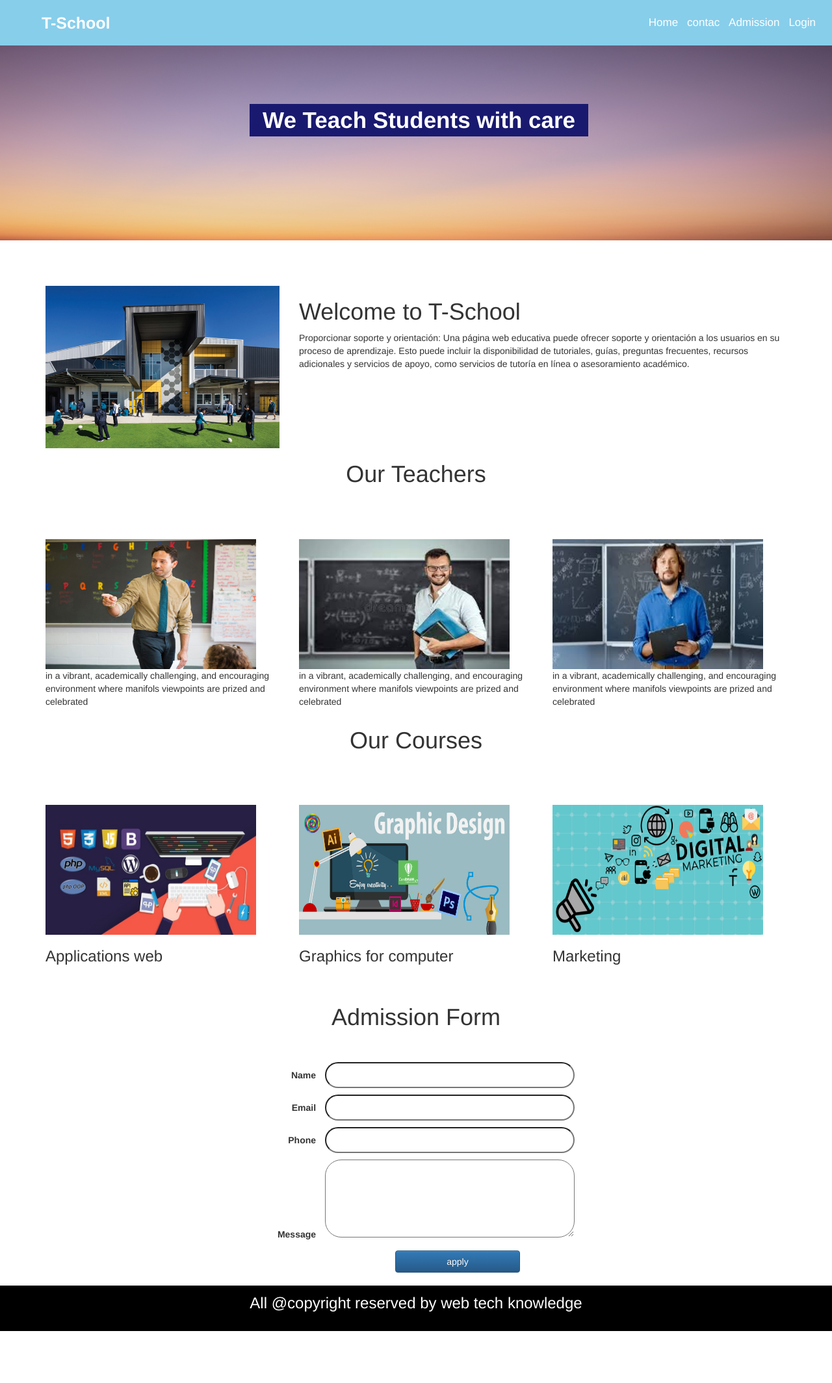
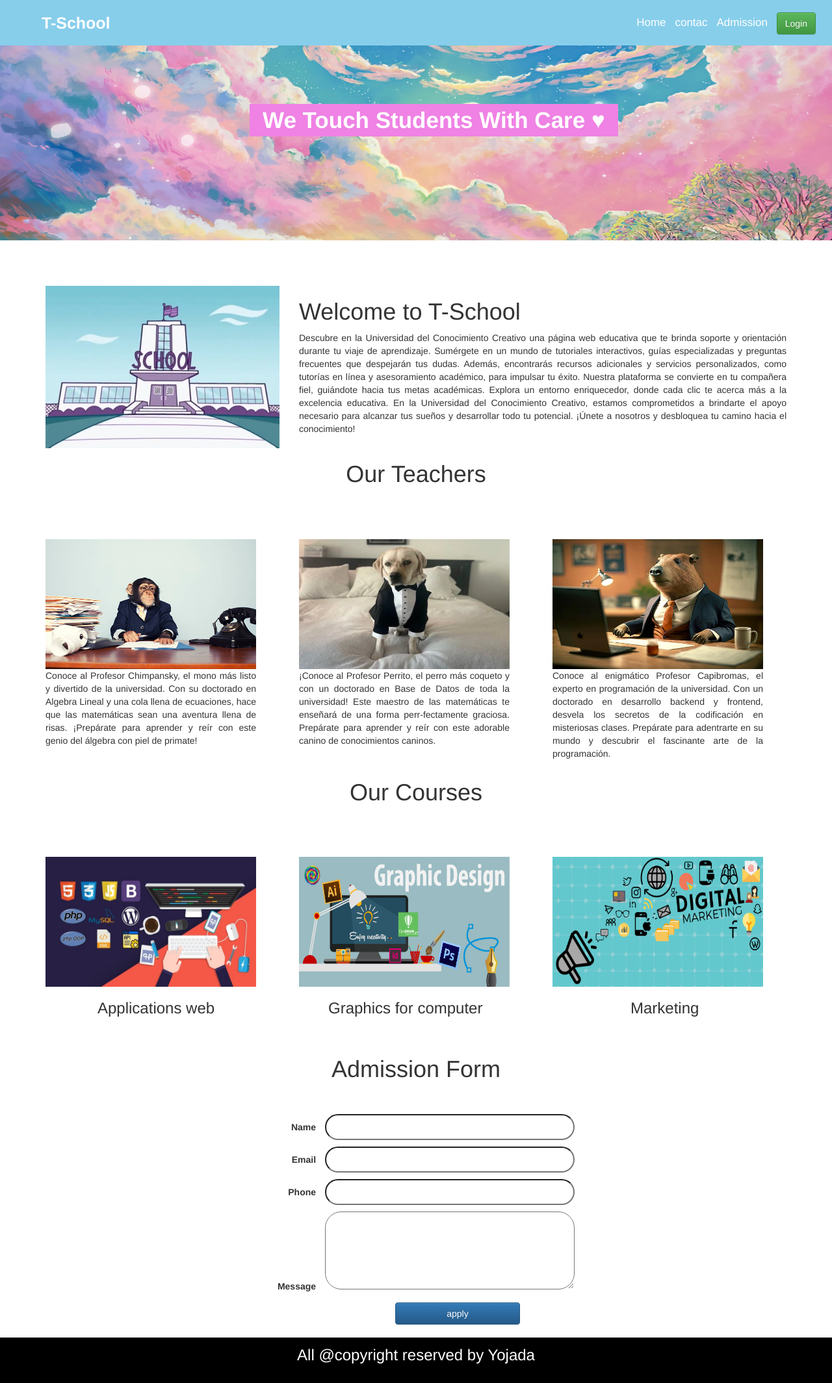
Before and after one commit to JoseJavierGJ/ProyectoAplicaciones, a PHP site: page / in a window 1280 px wide. Shown: the whole page at 65% size. Before the commit the page ends 2049 px from the top, so only its background shows below. Run offline with PHP 8.4, Linux system fonts and the light colour scheme.

Commit message:
Student and Admin Login

```diff
--- a/index.php
+++ b/index.php
@@ -22,27 +22,37 @@
       <li><a href="">Home</a></li>
       <li><a href="">contac</a></li>
       <li><a href="">Admission</a></li>
-      <li><a href="">Login</a></li>
+      <li><a href="login.php" class="btn btn-success">Login</a></li>
     </ul>
   </nav>
     <div class="section1">
-      <label class="img_text">We Teach Students with care</label>
-      <img class="main_img" src="1.jpg">
+      <label class="img_text">We Touch Students With Care ♥</label>
+      <img class="main_img" src="rose.jpg">
     </div>
    <div class="container">
       <div class="row">
         <div class="col-md-4">
 
-          <img class ="welcome_img" src="school2.jpg" >
+          <img class ="welcome_img" src="school-chido.jpg" >
 
         </div>
 
         <div class="col-md-8">
           <h1>Welcome to T-School</h1>
-          <p> Proporcionar soporte y orientación: Una página web educativa puede ofrecer soporte y
-             orientación a los usuarios en su proceso de aprendizaje.
-             Esto puede incluir la disponibilidad de tutoriales, guías,
-             preguntas frecuentes, recursos adicionales y servicios de apoyo, como servicios de tutoría en línea o asesoramiento académico.</p>
+          <p style="text-align: justify;">
+          Descubre en la Universidad del Conocimiento Creativo una página
+          web educativa que te brinda soporte y orientación durante tu viaje
+          de aprendizaje. Sumérgete en un mundo de tutoriales interactivos,
+          guías especializadas y preguntas frecuentes que despejarán tus dudas.
+          Además, encontrarás recursos adicionales y servicios personalizados,
+          como tutorías en línea y asesoramiento académico, para impulsar tu éxito.
+          Nuestra plataforma se convierte en tu compañera fiel, guiándote hacia tus
+          metas académicas. Explora un entorno enriquecedor, donde cada clic te acerca
+          más a la excelencia educativa. En la Universidad del Conocimiento Creativo,
+          estamos comprometidos a brindarte el apoyo necesario para alcanzar tus sueños
+          y desarrollar todo tu potencial. ¡Únete a nosotros y desbloquea tu camino hacia
+          el conocimiento!
+          </p>
 
         </div>
 
@@ -57,19 +67,30 @@
       <div class="row">
         <div class="col-md-4">
             <img class="teacher" src="teacher1.jpg">
-            <p>in a vibrant, academically challenging, and encouraging
-              environment where manifols viewpoints are prized and celebrated
+            <p style="text-align: justify; width: 90%;">
+              Conoce al Profesor Chimpansky, el mono más listo y divertido de la universidad.
+              Con su doctorado en Algebra Lineal y una cola llena de ecuaciones, hace que las
+              matemáticas sean una aventura llena de risas. ¡Prepárate para aprender y reír con
+              este genio del álgebra con piel de primate!
             </p>
         </div>
         <div class="col-md-4">
              <img class="teacher" src="teacher2.jpg">
-             <p>in a vibrant, academically challenging, and encouraging
-              environment where manifols viewpoints are prized and celebrated</p>
+             <p style="text-align: justify; width: 90%;">
+              ¡Conoce al Profesor Perrito, el perro más coqueto y con un doctorado en Base
+              de Datos de toda la universidad! Este maestro de las matemáticas te enseñará
+              de una forma perr-fectamente graciosa. Prepárate para aprender y reír con este
+              adorable canino de conocimientos caninos.
+             </p>
         </div>
         <div class="col-md-4">
              <img class="teacher" src="teacher3.jpg">
-             <p>in a vibrant, academically challenging, and encouraging
-              environment where manifols viewpoints are prized and celebrated</p>
+             <p style="text-align: justify; width: 90%;">
+              Conoce al enigmático Profesor Capibromas, el experto en programación de la
+              universidad. Con un doctorado en desarrollo backend y frontend, desvela los
+              secretos de la codificación en misteriosas clases. Prepárate para adentrarte
+              en su mundo y descubrir el fascinante arte de la programación.
+             </p>
 
         </div>
       </div>
@@ -79,18 +100,20 @@
     </center>
     <div class="container">
       <div class="row">
+
         <div class="col-md-4">
             <img class="teacher" src="web.jpg">
-            <h3>Applications web</h3>
+            <h3 style="padding-left: 80px">Applications web</h3>
+
         </div>
         <div class="col-md-4">
              <img class="teacher" src="graphic.jpg">
-             <h3>Graphics for computer</h3>
+             <h3 style="padding-left: 45px">Graphics for computer</h3>
 
         </div>
         <div class="col-md-4">
              <img class="teacher" src="marketing.png">
-             <h3>Marketing</h3>
+             <h3 style="padding-left: 120px">Marketing</h3>
 
         </div>
       </div>
@@ -121,7 +144,7 @@
           <input class="btn btn-primary" type="submit" value="apply" id="submit">
         </div>
         <footer>
-          <h3 class="footer_text">All @copyright reserved by web tech knowledge </h3>
+          <h3 class="footer_text">All @copyright reserved by Yojada</h3>
         </footer>
       </form>
     </div>
--- a/style.css
+++ b/style.css
@@ -35,28 +33,33 @@ ul li {
     line-height: 70px;
     margin: 0 5px;
 }
+
 ul li a {
     text-decoration: none;
     color: white;
     font-size: 17px;
 }
+
 .main_img{
     width: 100%;
     height: 300px;
 }
+
 .section1{
     padding-top:70px;
 }
+
 .img_text{
     position: absolute;
     top:20%;
     left: 30%;
     color: white;
-    background-color: midnightblue;
+    background-color: #ef82e4;
     padding-right: 20px;
     padding-left: 20px;
     font-size: 35px;
 }
+
 .welcome_img{
     width: 100%;;
     height: 250px;
```
Also changed, not shown: other parts of style.css (+43 -2 lines), adminhome.php (added, +29 -0 lines), login.php (added, +52 -0 lines), login_check.php (added, +44 -0 lines), logout.php (added, +8 -0 lines), studenthome.php (added, +29 -0 lines), rose.jpg (added), school-chido.jpg (added), sky.jpg (added), teacher1.jpg, teacher2.jpg, teacher3.jpg, wallpaper-login.jpg (added), wallpaper-login2.jpg (added).
